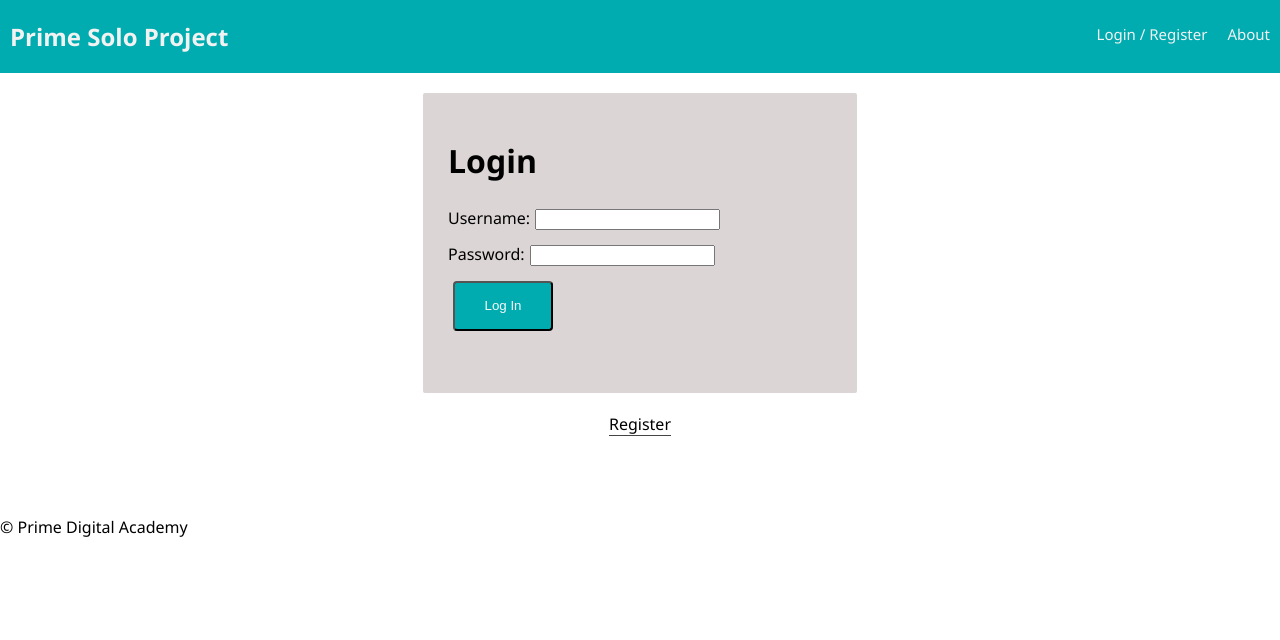
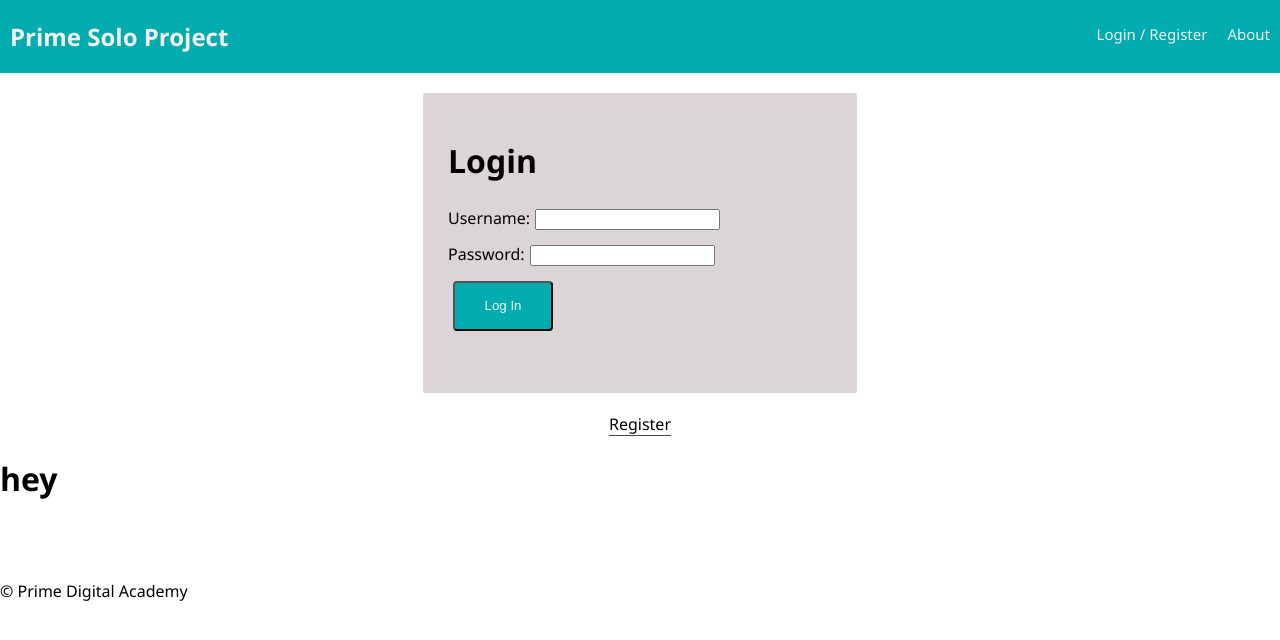
Before and after one commit to JohnAWorley/week-7-group-project, a React (Create React App) app: page /#/info in a window 1280 px wide. Before the commit this address led to /#/home. Shown: the top 640 px of the page. Built offline with nearby package versions, Linux system fonts and the light colour scheme; no server answers.

Commit message:
View shelf component made

```diff
--- a/src/components/App/App.js
+++ b/src/components/App/App.js
@@ -16,6 +16,7 @@ import ProtectedRoute from '../ProtectedRoute/ProtectedRoute'
 import AboutPage from '../AboutPage/AboutPage';
 import UserPage from '../UserPage/UserPage';
 import InfoPage from '../InfoPage/InfoPage';
+import ViewShelf from '../viewShelf/ViewShelf';
 
 import './App.css';
 
@@ -58,6 +59,7 @@ class App extends Component {
             {/* If none of the other routes matched, we will show a 404. */}
             <Route render={() => <h1>404</h1>} />
           </Switch>
+          <ViewShelf />
           <Footer />
         </div>
       </Router>
--- /dev/null
+++ b/src/components/viewShelf/ViewShelf.jsx
@@ -0,0 +1,17 @@
+import React, {Component} from 'react';
+import {connect} from 'react-redux';
+
+const mapStateToProps = reduxState => ({
+    reduxState,
+});
+
+class ViewShelf extends Component {
+    render(){
+         return(
+             <h1>hey</h1>
+         )
+    }
+
+}
+
+export default connect(mapStateToProps)(ViewShelf);
```
